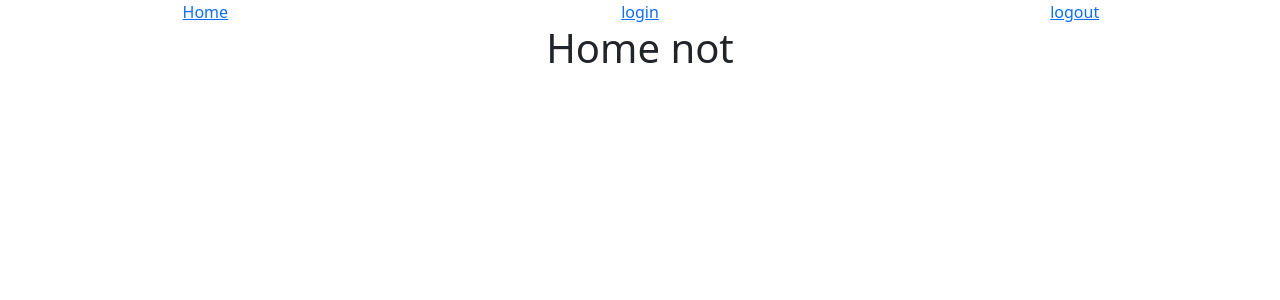
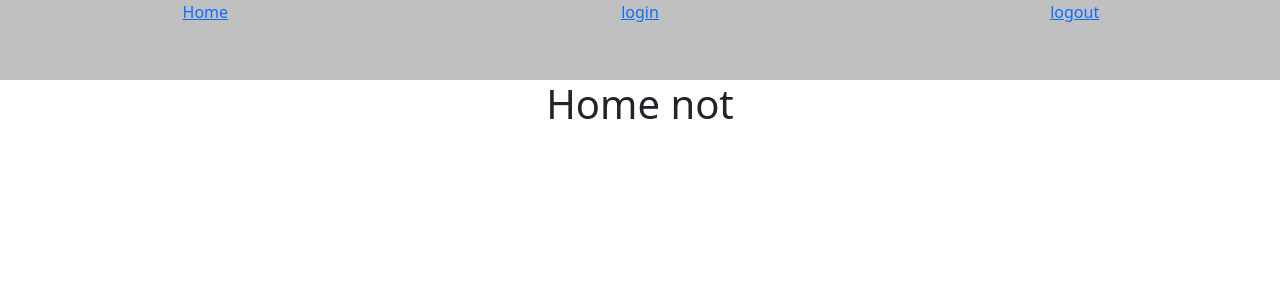
Before and after one commit to ankuranand598/musique, a React (Create React App) app: page / in a window 1280 px wide. Shown: the top 300 px of the page. Built offline with nearby package versions, Linux system fonts and the light colour scheme.

Commit message:
done client routing

```diff
--- a/src/components/Navbar.jsx
+++ b/src/components/Navbar.jsx
@@ -2,7 +2,7 @@ import { Link } from "react-router-dom";
 function Navbar() {
   return (
     <>
-      <div className="row">
+      <div className="row " style={{ background: "silver", height: "10vh" }}>
         <div className="col">
           <Link to="/">Home</Link>
         </div>
```
